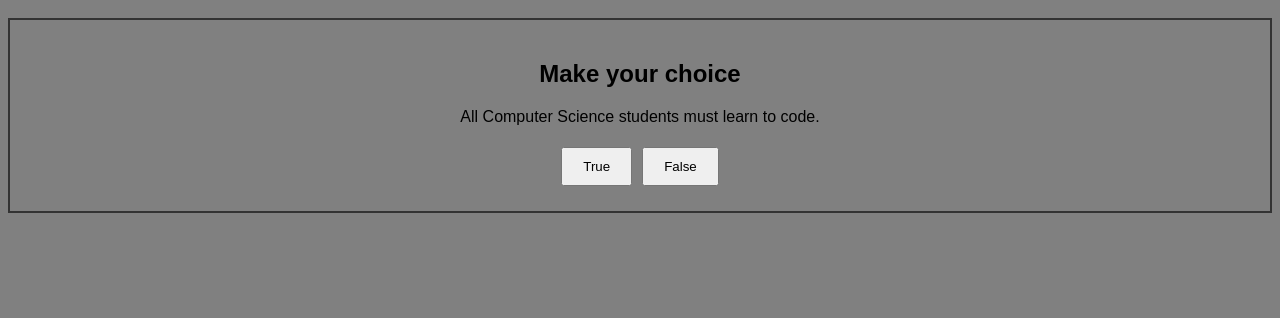
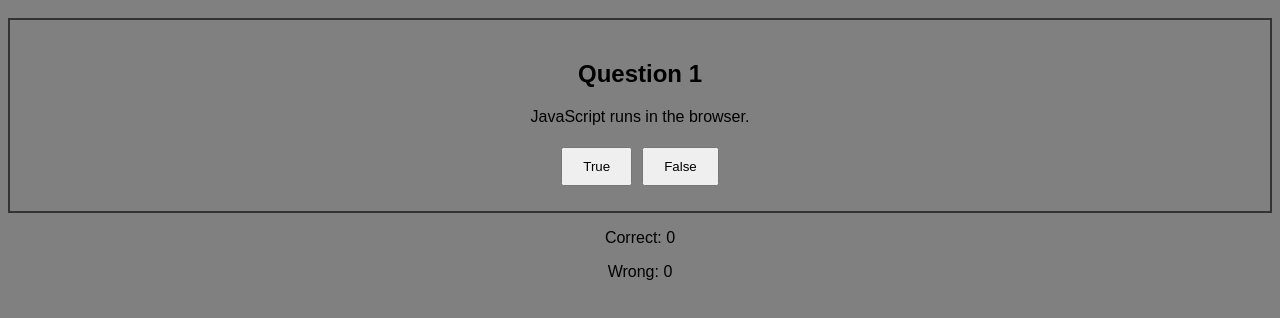
Before and after one commit to J-Code26/Skill-Issue-Web, a plain HTML site: page index.html in a window 1280 px wide. Both pictures are taken after a click on the button "Start Game". Shown: the part 90-408 px from the top of the page. Drawn offline with Linux system fonts and the light colour scheme.

Commit message:
Major Changes

```diff
--- a/index.html
+++ b/index.html
@@ -7,13 +7,20 @@
 </head>
 <body>
   <h1>Skill Issue Main Menu</h1>
-  <button id="startBtn">Start Game</button>
-    <!-- Persistent main menu button (always visible) -->
-    <button id="mainMenuBtn" aria-label="Main Menu">Main Menu</button>
-  <div id="panel">
+    <div>
+        <button id="startBtn">Start Game</button>
+        <button id="mainMenuBtn" aria-label="Main Menu">Main Menu</button>
+    </div>
+
+  <div id="panel" style="display: none;">
     <h2 id="panel-title"></h2>
     <p id="panel-text"></p>
     <div id="panel-choices"></div>
+  </div>
+  <div id=""scoreboard>
+      <p> Correct: <span id="correctCount">0</span></p>
+      <p> Wrong:  <span id="wrongCount">0</span></p>
+      <p id="message"></p>
   </div>
 
   <script src = "script.js"></script>
--- a/script.js
+++ b/script.js
@@ -1,70 +1,95 @@
-// Grab elements
+// ---------- Questions ----------
+const questions = [
+    {
+        text: "JavaScript runs in the browser.",
+        choices: ["True", "False"],
+        answer: "True"
+    },
+    {
+        text: "In programming, a loop runs only once.",
+        choices: ["True", "False"],
+        answer: "False"
+    },
+    {
+        text: "The 'if' statement is used for decision making.",
+        choices: ["True", "False"],
+        answer: "True"
+    }
+];
+
+let currentIndex = 0;
+let correctCount = 0;
+let wrongCount = 0;
+
+// ---------- Grab elements ----------
 const startBtn = document.getElementById("startBtn");
 const mainMenuBtn = document.getElementById("mainMenuBtn");
 const panel = document.getElementById("panel");
 const panelTitle = document.getElementById("panel-title");
 const panelText = document.getElementById("panel-text");
 const panelChoices = document.getElementById("panel-choices");
+const correctDisplay = document.getElementById("correctCount");
+const wrongDisplay = document.getElementById("wrongCount");
+const message = document.getElementById('message');
 
-// Define the panels
-const panels = {
-  start: {
-    title: "Make your choice",
-    text: "All Computer Science students must learn to code.",
-    choices: [
-      { text: "True", next: "plus" },
-      { text: "False", next: "minus" }
-    ]
-  },
-  plus: {
-    title: "You made the right choice!",
-    text: "You are awarded 1 coin!",
-    choices: [
-      {text: "Continue", next: "end"},
-      {text: "Leave", next: "end"}
-    ]
-  },
-  minus: {
-    title: "You made the wrong choice!",
-    text: "Sorry!",
-    choices: [
-      {text: "Continue", next: "end"},
-      {text: "Leave", next: "end"}
-    ]
-  },
-  end: {
-    title: "The End",
-    text: "Thanks for playing!",
-    choices: []
-  }
-};
-
-// Function to show a panel
-function showPanel(name) {
-  const current = panels[name];
-
-  panelTitle.textContent = current.title;
-  panelText.textContent = current.text;
+// ---------- Show question ----------
+function showQuestion() {
+    const q = questions[currentIndex];
+    panelTitle.textContent = `Question ${currentIndex + 1}`;
+    panelText.textContent = q.text;
     panelChoices.innerHTML = "";
 
-  current.choices.forEach(choice => {
+    q.choices.forEach(choice => {
         const btn = document.createElement("button");
-    btn.textContent = choice.text;
-    btn.onclick = () => showPanel(choice.next);
+        btn.textContent = choice;
+        btn.onclick = () => checkAnswer(choice, q.answer); // fixed lowercase
         panelChoices.appendChild(btn);
     });
 }
 
-// Start button click
+// ---------- Check answer ----------
+function checkAnswer(selected, correct) {
+    if (selected === correct) {
+        correctCount++;
+        message.textContent = "Correct!";
+    } else {
+        wrongCount++;
+        message.textContent = "Wrong!";
+    }
+
+    correctDisplay.textContent = correctCount;
+    wrongDisplay.textContent = wrongCount;
+
+    currentIndex++;
+    if (currentIndex < questions.length) {
+        showQuestion();
+    } else {
+        endGame();
+    }
+}
+
+// ---------- End of game ----------
+function endGame() {
+    panelTitle.textContent = "Game Over!";
+    panelText.textContent = "";
+    panelChoices.innerHTML = "";
+    message.textContent = `You got ${correctCount} right and ${wrongCount} wrong.`;
+}
+
+// ---------- Button events ----------
 startBtn.onclick = () => {
-  startBtn.style.display = "none"; // hide main menu
-  panel.style.display = "block";   // show panel
-  showPanel("start");
-}
+    startBtn.style.display = "none";
+    panel.style.display = "block";
+    currentIndex = 0;
+    correctCount = 0;
+    wrongCount = 0;
+    correctDisplay.textContent = 0;
+    wrongDisplay.textContent = 0;
+    message.textContent = "";
+    showQuestion();
+};
+
 mainMenuBtn.onclick = () => {
-  // Close the panel and show the start button again
     panel.style.display = "none";
     startBtn.style.display = "inline-block";
-  showPanel('end');
-}
-;
+};
```
Lines whose indentation alone changed are shown as unchanged.
